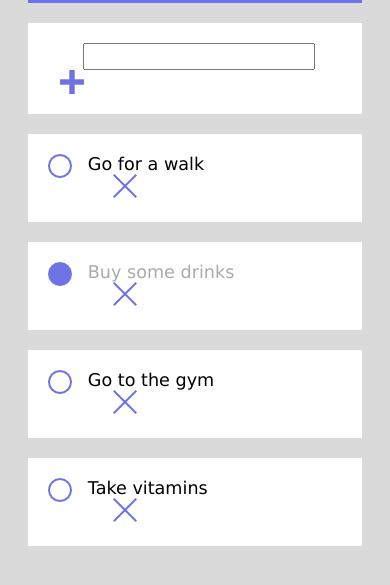
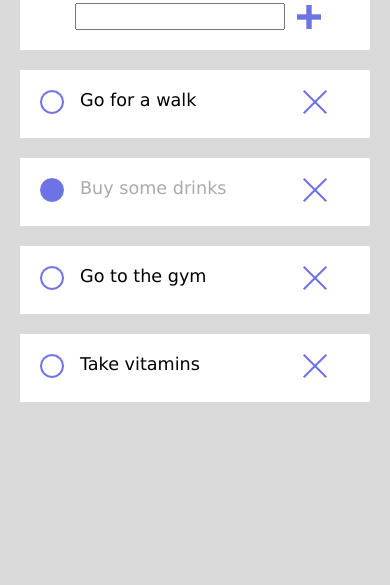
Before and after one commit to xzzulz/react-todo, a plain HTML site: page index.html in a window 390 px wide. Shown: the part 149-734 px from the top of the page. Drawn offline with Linux system fonts and the light colour scheme.

Commit message:
Adjusting for mobile

```diff
--- a/index.html
+++ b/index.html
@@ -4,6 +4,8 @@
   <meta charset="UTF-8" />
   <title>React Todo</title>
   <meta name="description" content="React Todo">
+
+  <meta name="viewport" content="width=device-width, initial-scale=1">
 
   <link rel="stylesheet" href="styles/main.css?v=1.0">
 
--- a/styles/main.css
+++ b/styles/main.css
@@ -53,12 +53,61 @@ div.itemClose {
 
 @media all and (max-width: 800px) {
     div.itemText {
-        width: 78%;
+        width: 85%;
     }
     #box {
-        max-width: 96%;
+        max-width: 100%;
+        margin: 0px auto;
     }
     #newItem {
         width: 76%;
     }
+    div.itemClose {
+        padding-left: 2%;
+    }
 }
+
+@media all and (max-width: 600px) {
+    div.itemText {
+        width: 80%;
+    }
+    #box {
+        max-width: 100%;
+    }
+    #newItem {
+        width: 70%;
+    }
+    div.itemClose {
+        padding-left: 2%;
+    }
+}
+
+@media all and (max-width: 500px) {
+    div.itemText {
+        width: 75%;
+    }
+    #box {
+        max-width: 100%;
+    }
+    #newItem {
+        width: 70%;
+    }
+    div.itemClose {
+        padding-left: 2%;
+    }
+}
+
+@media all and (max-width: 400px) {
+    div.itemText {
+        width: 70%;
+    }
+    #box {
+        max-width: 100%;
+    }
+    #newItem {
+        width: 65%;
+    }
+    div.itemClose {
+        padding-left: 2%;
+    }
+}
```
